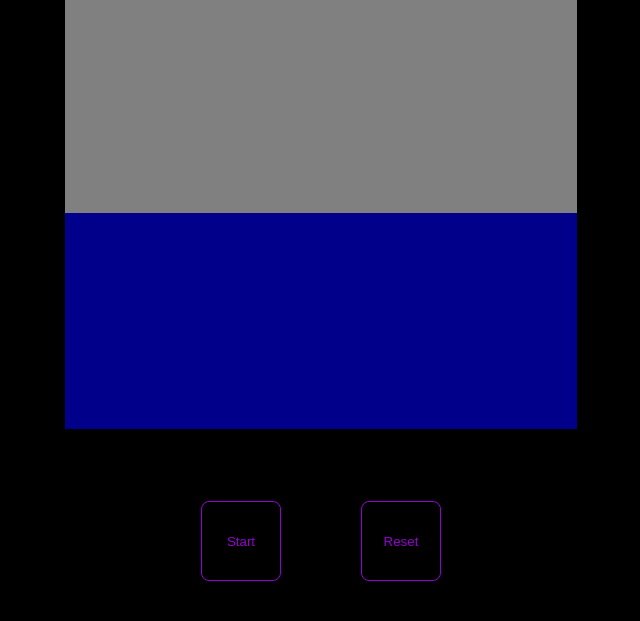
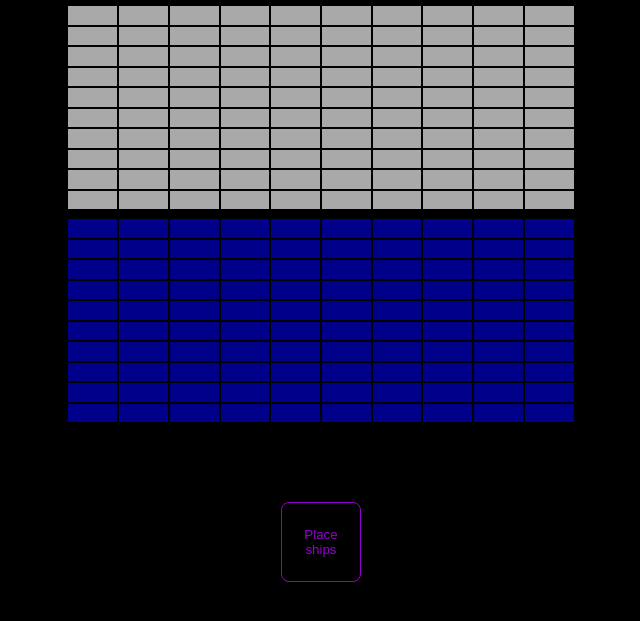
Before and after one commit to gonfuentes112/battleship, a website built with webpack: page src/index.html in a window 1280 px wide. Shown: the part 147-768 px from the top of the page, without its empty margins (319-959 px from the left). Built offline with nearby package versions, Linux system fonts and the light colour scheme.

Commit message:
feat: add basic board initialization

```diff
--- a/src/gameui.js
+++ b/src/gameui.js
@@ -1,7 +1,43 @@
 import { gameLogic } from "./gamelogic";
 
 function gameUi() {
+    const cpuboard = document.getElementById('cpuboard');
+    for (let row = 0; row < 10; row++){
+        for (let column = 0; column < 10; column++){
+            const cell = document.createElement('div');
+            cell.classList.add('cpublank');
+            cell.dataset.row = row;
+            cell.dataset.column = column;
+            cpuboard.appendChild(cell)
+        }
+    }
+    const playerboard = document.getElementById('playerboard');
+    for (let row = 0; row < 10; row++){
+        for (let column = 0; column < 10; column++){
+            const cell = document.createElement('div');
+            cell.classList.add('playerblank');
+            cell.dataset.row = row;
+            cell.dataset.column = column;
+            playerboard.appendChild(cell)
+        }
+    }
+
+    const startButton = document.getElementById('start');
+    const resetButton = document.getElementById('reset');
+    startButton.classList.toggle('hidden');
+    resetButton.classList.toggle('hidden');
+    const placeButton = document.getElementById('place');
+
     let logic = gameLogic();
+
+    function placeShipsUi() {
+        if (startButton.classList.contains('hidden')) {
+            startButton.classList.toggle('hidden');
+        }
+
+    }
+
+    placeButton.addEventListener('click', placeShipsUi);
 }
 
 export {gameUi}
--- a/src/index.html
+++ b/src/index.html
@@ -19,6 +19,9 @@
 
     </div>
     <div class="buttoncontainer" id="buttoncontainer">
+        <button class="button" id="place">
+            Place ships
+        </button>
         <button class="button" id="start">
             Start
         </button>
--- a/src/style.css
+++ b/src/style.css
@@ -12,6 +12,7 @@ body{
     grid-template-rows: repeat(10, 1fr);
     line-height: 1.5;
     color: darkviolet;
+    gap: 0.5rem;
 }
 
 #topdiv {
@@ -24,13 +25,31 @@ body{
 #cpuboard {
     grid-row: 2 / 5;
     grid-column: 4 / 8;
-    background-color: gray;
+    background-color: darkgray;
+    display: grid;
+    grid-template-columns: repeat(10, 1fr);
+    grid-template-rows: repeat(10, 1fr);
+    cursor: pointer;
+}
+
+.cpublank {
+    background-color: darkgray;
+    border: 1px solid black;
 }
 
 #playerboard {
     grid-row: 5 / 8;
     grid-column: 4 / 8;
+    display: grid;
+    grid-template-columns: repeat(10, 1fr);
+    grid-template-rows: repeat(10, 1fr);
     background-color: darkblue;
+    cursor: pointer;
+}
+
+.playerblank {
+    background-color: darkblue;
+    border: 1px solid black;
 }
 
 #buttoncontainer {
@@ -50,3 +69,7 @@ button {
     border: 1px solid darkviolet;
     border-radius: 0.5rem;
 }
+
+.hidden {
+    display: none;
+}
```
